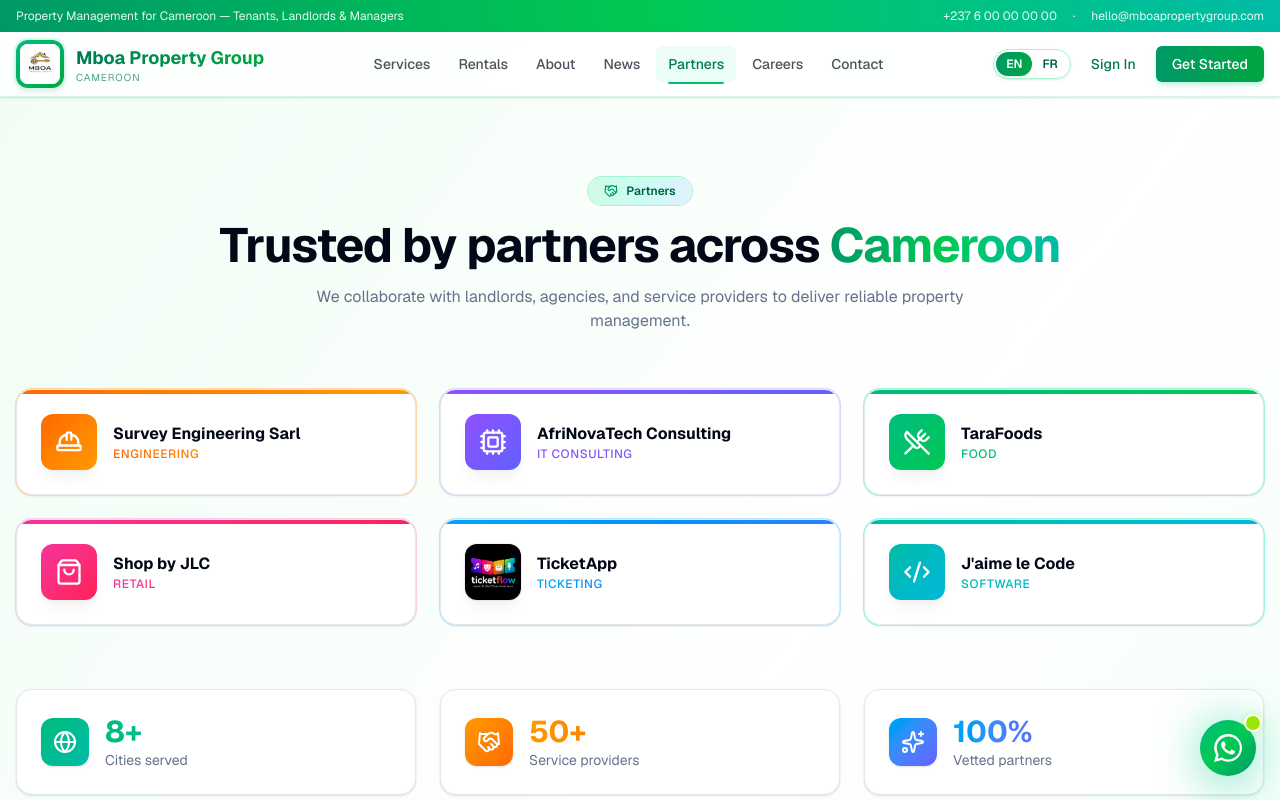
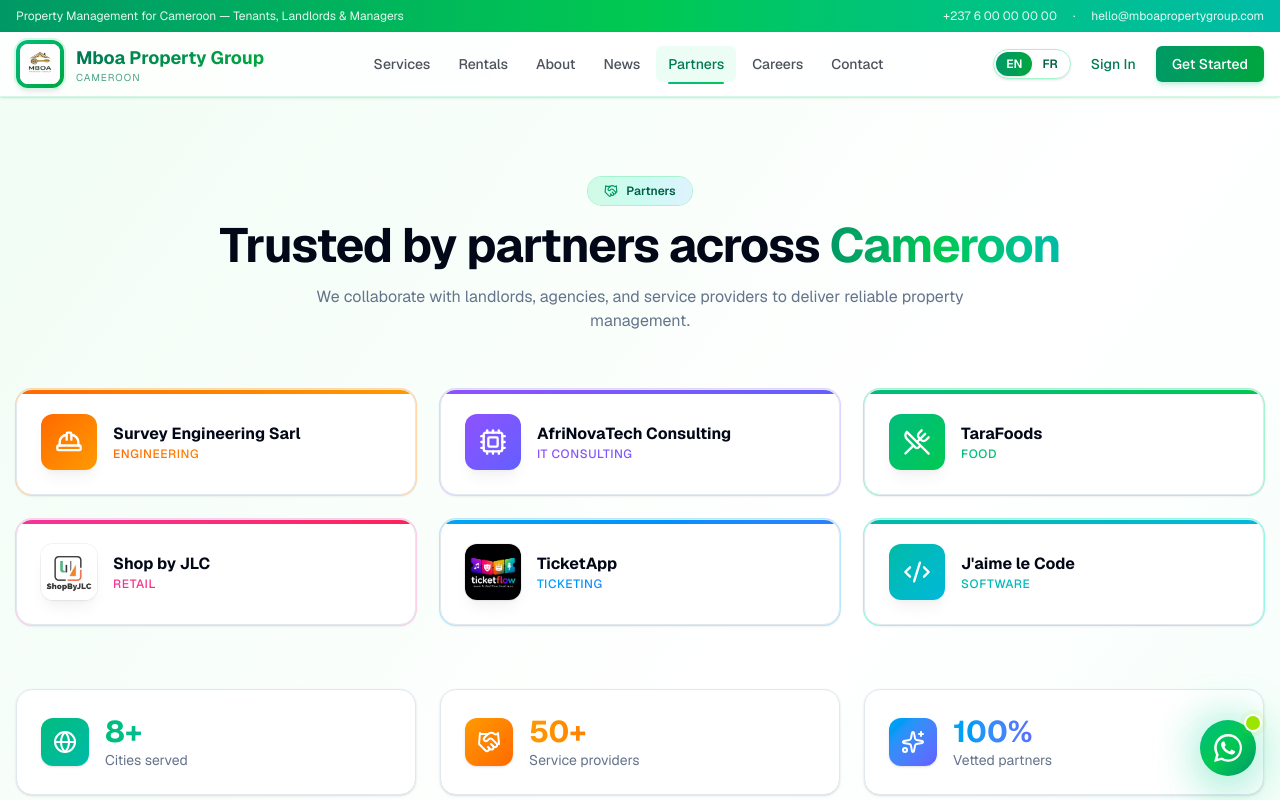
Before and after one commit to pdjomo89/Mboa-Property-Group, a Next.js app: page /partners in a window 1280 px wide. Shown: the top 800 px of the page. Built offline with nearby package versions, Linux system fonts and the light colour scheme; no server answers; what @convex-dev/auth would draw is missing.

Commit message:
Use ShopByJLC image as Shop by JLC partner logo
Co-Authored-By: Claude Opus 4.7 (1M context) <noreply@anthropic.com>

```diff
--- a/src/app/(marketing)/partners/page.tsx
+++ b/src/app/(marketing)/partners/page.tsx
@@ -6,7 +6,6 @@ import {
   HardHat,
   Cpu,
   UtensilsCrossed,
-  ShoppingBag,
   Code2,
   Sparkles,
   Globe,
@@ -35,7 +34,7 @@ export default async function PartnersPage() {
     { name: "Survey Engineering Sarl", category: "Engineering", icon: HardHat, gradient: "from-orange-500 to-amber-500", soft: "from-orange-50 to-amber-50", ring: "ring-orange-200" },
     { name: "AfriNovaTech Consulting", category: "IT Consulting", icon: Cpu, gradient: "from-violet-500 to-indigo-500", soft: "from-violet-50 to-indigo-50", ring: "ring-violet-200" },
     { name: "TaraFoods", category: "Food", icon: UtensilsCrossed, gradient: "from-emerald-500 to-green-500", soft: "from-emerald-50 to-green-50", ring: "ring-emerald-200" },
-    { name: "Shop by JLC", category: "Retail", icon: ShoppingBag, gradient: "from-pink-500 to-rose-500", soft: "from-pink-50 to-rose-50", ring: "ring-pink-200" },
+    { name: "Shop by JLC", category: "Retail", logo: "/shopbyjlc.jpeg", gradient: "from-pink-500 to-rose-500", soft: "from-pink-50 to-rose-50", ring: "ring-pink-200" },
     { name: "TicketApp", category: "Ticketing", logo: "/ticketflow.png", gradient: "from-sky-500 to-blue-500", soft: "from-sky-50 to-blue-50", ring: "ring-sky-200" },
     { name: "J'aime le Code", category: "Software", icon: Code2, gradient: "from-teal-500 to-cyan-500", soft: "from-teal-50 to-cyan-50", ring: "ring-teal-200" },
   ];
```
Also changed, not shown: public/shopbyjlc.jpeg (added).
